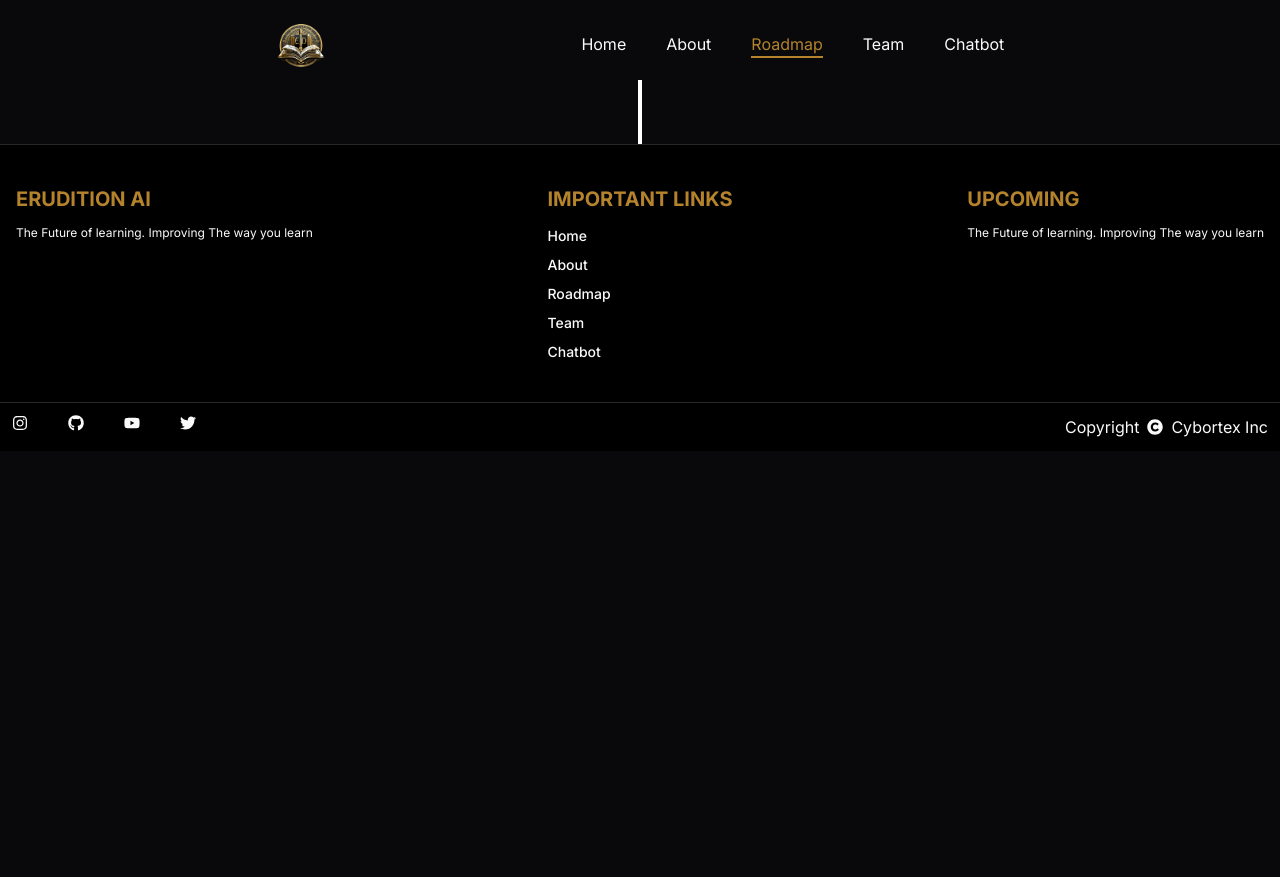
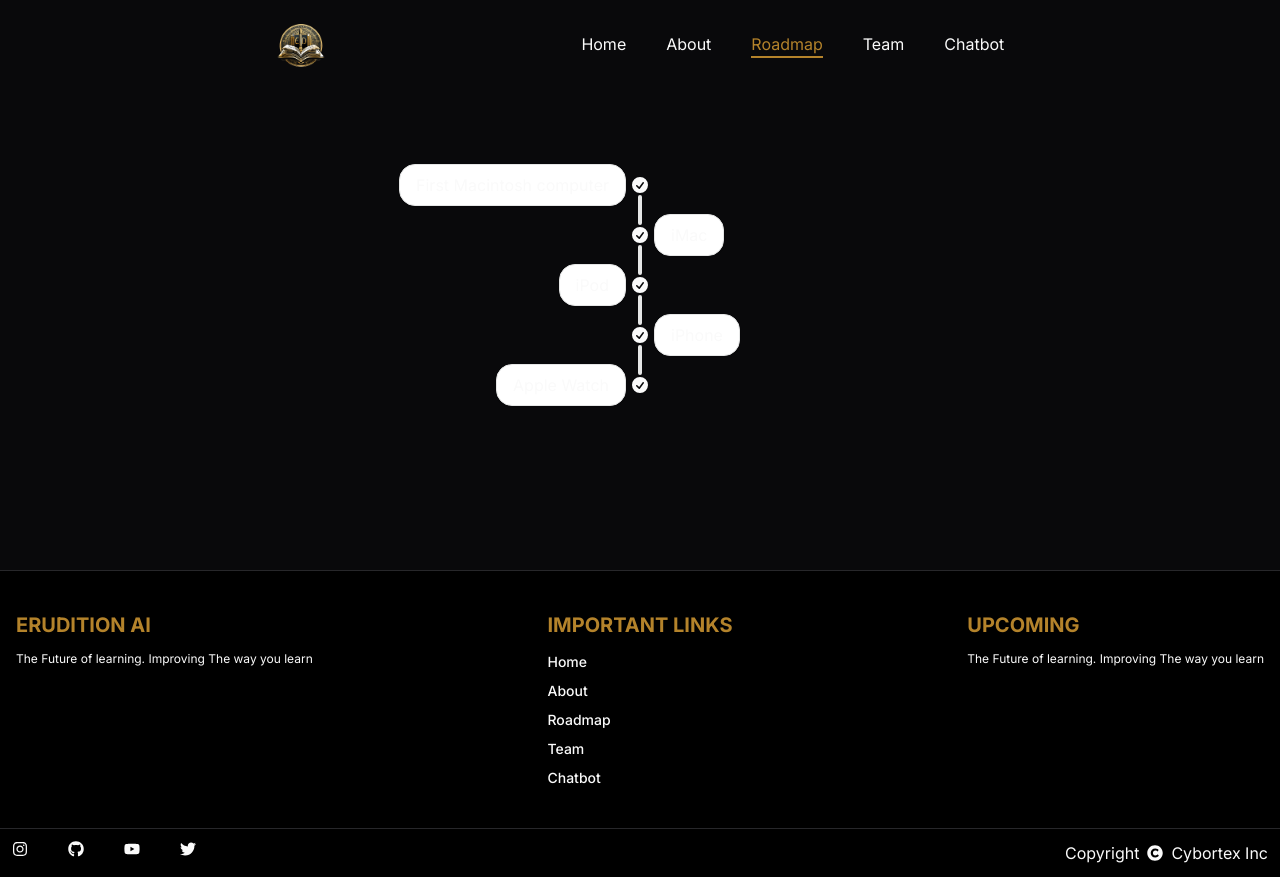
Before and after one commit to Cybortex/eruditionAI, a Next.js app: page /roadmap in a window 1280 px wide. Before the commit the page ends 800 px from the top, so only its background shows below. Built offline with nearby package versions, Linux system fonts and the light colour scheme.

Commit message:
fixing roadmap page using daisy ui

```diff
--- a/package.json
+++ b/package.json
@@ -65,6 +65,7 @@
     "@types/react": "^18",
     "@types/react-dom": "^18",
     "@types/react-vertical-timeline-component": "^3.3.6",
+    "daisyui": "^4.12.2",
     "eslint": "^8",
     "eslint-config-next": "14.2.4",
     "postcss": "^8",
--- a/src/app/roadmap/page.tsx
+++ b/src/app/roadmap/page.tsx
@@ -1,28 +1,51 @@
-import { roadmap } from '@/data'
 import React from 'react'
-import { VerticalTimeline } from 'react-vertical-timeline-component'
-import { motion } from 'framer-motion'
 
-import 'react-vertical-timeline-component/style.min.css'
-
-
-const RoadmapCard = ({ roadmap }) => {
-
-}
-
-function Roadmap() {
+const page = () => {
   return (
-    <div className='flex flex-cool mt-20'>
-
-      <VerticalTimeline>
-        {roadmap.map((roadmap, index) => (
-          <RoadmapCard key={index} roadmap={roadmap}/>
-        )) }
-
-      </VerticalTimeline>
+    <div className='flex justify-center items-center flex-col overflow-hidden  sm:px-10 px-5 py-[10rem]'>
+      <ul className="timeline timeline-vertical">
+  <li>
+    <div className="timeline-start timeline-box">First Macintosh computer</div>
+    <div className="timeline-middle">
+      <svg xmlns="http://www.w3.org/2000/svg" viewBox="0 0 20 20" fill="currentColor" className="w-5 h-5"><path fillRule="evenodd" d="M10 18a8 8 0 100-16 8 8 0 000 16zm3.857-9.809a.75.75 0 00-1.214-.882l-3.483 4.79-1.88-1.88a.75.75 0 10-1.06 1.061l2.5 2.5a.75.75 0 001.137-.089l4-5.5z" clipRule="evenodd" /></svg>
+    </div>
+    <hr/>
+  </li>
+  <li>
+    <hr/>
+    <div className="timeline-middle">
+      <svg xmlns="http://www.w3.org/2000/svg" viewBox="0 0 20 20" fill="currentColor" className="w-5 h-5"><path fillRule="evenodd" d="M10 18a8 8 0 100-16 8 8 0 000 16zm3.857-9.809a.75.75 0 00-1.214-.882l-3.483 4.79-1.88-1.88a.75.75 0 10-1.06 1.061l2.5 2.5a.75.75 0 001.137-.089l4-5.5z" clipRule="evenodd" /></svg>
+    </div>
+    <div className="timeline-end timeline-box">iMac</div>
+    <hr/>
+  </li>
+  <li>
+    <hr/>
+    <div className="timeline-start timeline-box">iPod</div>
+    <div className="timeline-middle">
+      <svg xmlns="http://www.w3.org/2000/svg" viewBox="0 0 20 20" fill="currentColor" className="w-5 h-5"><path fillRule="evenodd" d="M10 18a8 8 0 100-16 8 8 0 000 16zm3.857-9.809a.75.75 0 00-1.214-.882l-3.483 4.79-1.88-1.88a.75.75 0 10-1.06 1.061l2.5 2.5a.75.75 0 001.137-.089l4-5.5z" clipRule="evenodd" /></svg>
+    </div>
+    <hr/>
+  </li>
+  <li>
+    <hr/>
+    <div className="timeline-middle">
+      <svg xmlns="http://www.w3.org/2000/svg" viewBox="0 0 20 20" fill="currentColor" className="w-5 h-5"><path fillRule="evenodd" d="M10 18a8 8 0 100-16 8 8 0 000 16zm3.857-9.809a.75.75 0 00-1.214-.882l-3.483 4.79-1.88-1.88a.75.75 0 10-1.06 1.061l2.5 2.5a.75.75 0 001.137-.089l4-5.5z" clipRule="evenodd" /></svg>
+    </div>
+    <div className="timeline-end timeline-box">iPhone</div>
+    <hr/>
+  </li>
+  <li>
+    <hr/>
+    <div className="timeline-start timeline-box">Apple Watch</div>
+    <div className="timeline-middle">
+      <svg xmlns="http://www.w3.org/2000/svg" viewBox="0 0 20 20" fill="currentColor" className="w-5 h-5"><path fillRule="evenodd" d="M10 18a8 8 0 100-16 8 8 0 000 16zm3.857-9.809a.75.75 0 00-1.214-.882l-3.483 4.79-1.88-1.88a.75.75 0 10-1.06 1.061l2.5 2.5a.75.75 0 001.137-.089l4-5.5z" clipRule="evenodd" /></svg>
+    </div>
+  </li>
+</ul>
 
     </div>
   )
 }
 
-export default Roadmap
+export default page
--- /dev/null
+++ b/src/components/ScroolNav.tsx
@@ -0,0 +1,28 @@
+import React from 'react'
+
+const ScroolNav = () => {
+  return (
+    <div>
+        <ul className="menu bg-base-200 rounded-box">
+  <li>
+    <a>
+      <svg xmlns="http://www.w3.org/2000/svg" className="h-5 w-5" fill="none" viewBox="0 0 24 24" stroke="currentColor"><path strokeLinecap="round" strokeLinejoin="round" strokeWidth="2" d="M3 12l2-2m0 0l7-7 7 7M5 10v10a1 1 0 001 1h3m10-11l2 2m-2-2v10a1 1 0 01-1 1h-3m-6 0a1 1 0 001-1v-4a1 1 0 011-1h2a1 1 0 011 1v4a1 1 0 001 1m-6 0h6" /></svg>
+    </a>
+  </li>
+  <li>
+    <a>
+      <svg xmlns="http://www.w3.org/2000/svg" className="h-5 w-5" fill="none" viewBox="0 0 24 24" stroke="currentColor"><path strokeLinecap="round" strokeLinejoin="round" strokeWidth="2" d="M13 16h-1v-4h-1m1-4h.01M21 12a9 9 0 11-18 0 9 9 0 0118 0z" /></svg>
+    </a>
+  </li>
+  <li>
+    <a>
+      <svg xmlns="http://www.w3.org/2000/svg" className="h-5 w-5" fill="none" viewBox="0 0 24 24" stroke="currentColor"><path strokeLinecap="round" strokeLinejoin="round" strokeWidth="2" d="M9 19v-6a2 2 0 00-2-2H5a2 2 0 00-2 2v6a2 2 0 002 2h2a2 2 0 002-2zm0 0V9a2 2 0 012-2h2a2 2 0 012 2v10m-6 0a2 2 0 002 2h2a2 2 0 002-2m0 0V5a2 2 0 012-2h2a2 2 0 012 2v14a2 2 0 01-2 2h-2a2 2 0 01-2-2z" /></svg>
+    </a>
+  </li>
+</ul>
+
+    </div>
+  )
+}
+
+export default ScroolNav
--- a/tailwind.config.ts
+++ b/tailwind.config.ts
@@ -75,7 +75,7 @@ const config = {
       },
     },
   },
-  plugins: [require("tailwindcss-animate")],
+  plugins: [require("tailwindcss-animate"), require('daisyui'),],
 } satisfies Config
 
 export default config
```
Also changed, not shown: 1 other file (tests, documents, lock files or other folders).
